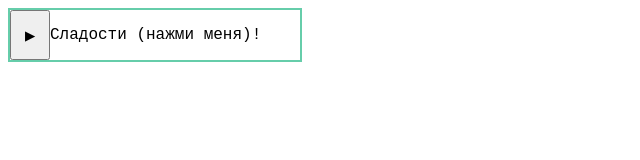
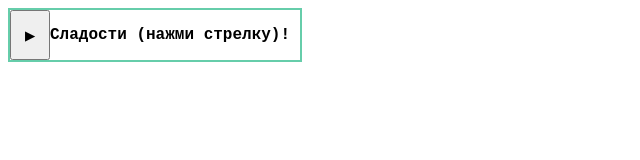
Before and after one commit to Serikbol84/nfactorial-web-intro-homework-Frontend-11, a plain HTML site: page extra.html in a window 1280 px wide. Shown: the full height of the page, 0-640 px from the left. Drawn offline with Linux system fonts and the light colour scheme.

Commit message:
added font weight in extra task

```diff
--- a/extra.css
+++ b/extra.css
@@ -1,6 +1,7 @@
  /* ==========================================Extra-Task==================================== */
  body {
     font-family: 'Courier New', Courier, monospace;
+    font-weight: bold;
     padding: 0;
 }
 
--- a/extra.html
+++ b/extra.html
@@ -13,7 +13,7 @@
     <div class="menu-toggle" id="menu-toggle">
         <button class="drop" id="drop">▶</button>
         <button class="hide" id="hide" style="display: none;">▼</button>
-        <p>Сладости (нажми меня)!</p>
+        <p>Сладости (нажми стрелку)!</p>
     </div>
 
     <div class="menu" id="menu">
```
